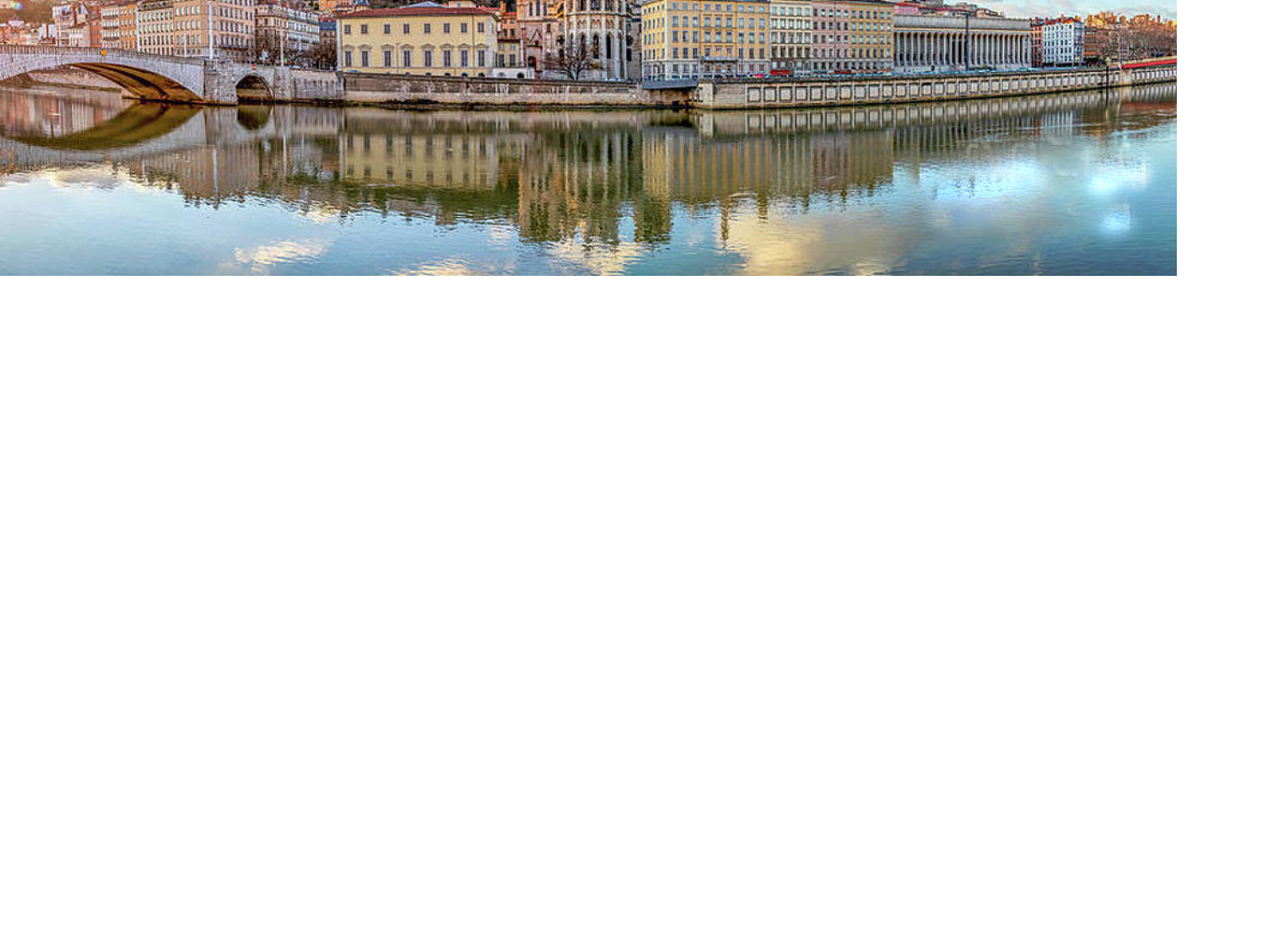
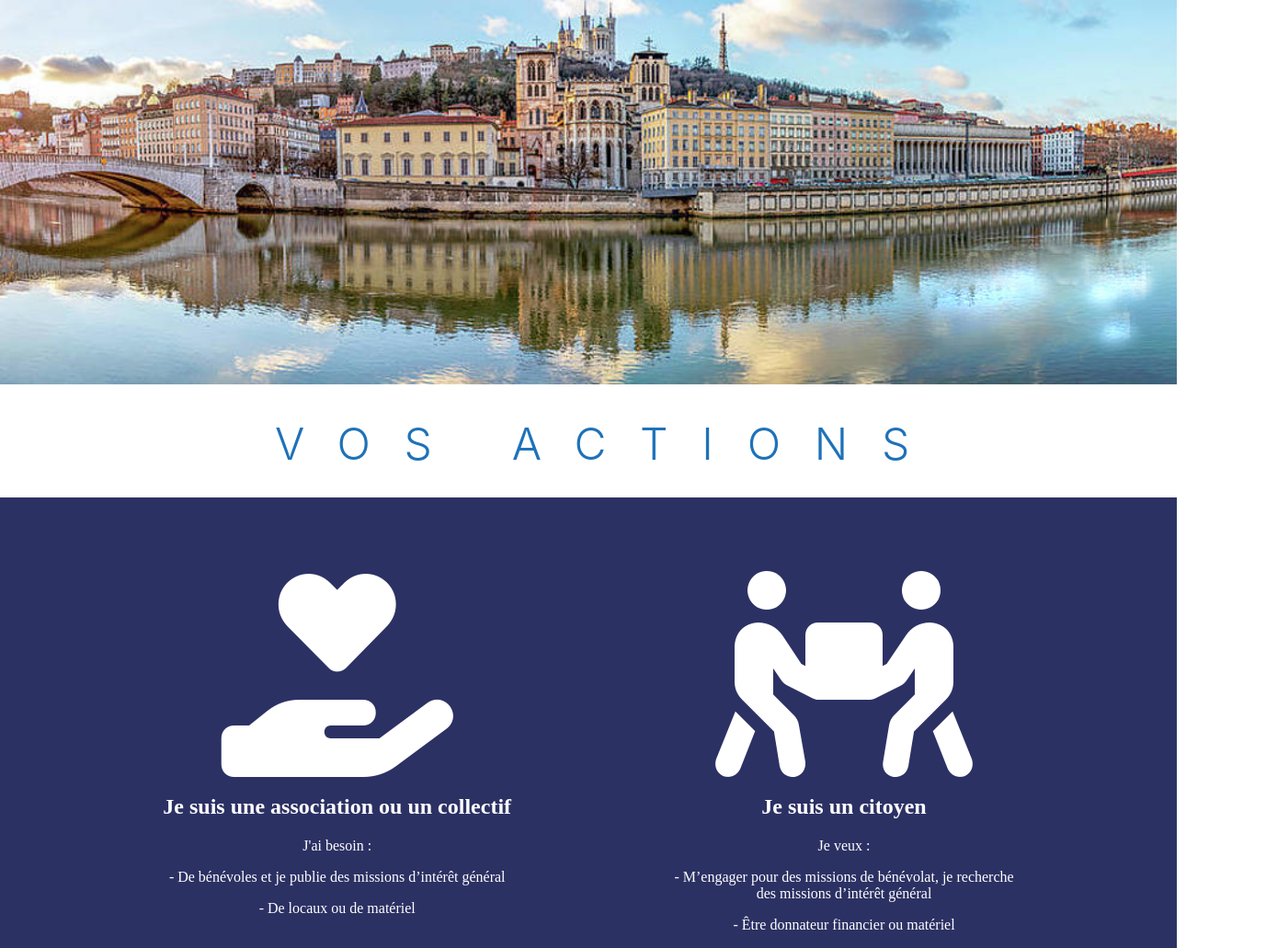
Before and after one commit to FabriqueNumeriquePau/projet-pro-agencesolidaire-groupe-2-priscille-khalil-straydine-sonia, a plain HTML site: page indexkhalil.html in a window 1280 px wide. Shown: the part 1132-2163 px from the top of the page at 92% size, 1377 px wide, since content can reach past the window. Before the commit the page ends 1432 px from the top, so only its background shows below. Drawn offline with Linux system fonts and the light colour scheme.

Commit message:
Vos Action

```diff
--- a/indexkhalil.html
+++ b/indexkhalil.html
@@ -17,7 +17,7 @@
     <img class="nid2" src="./image/nid2.png" alt="nid">
 
     <div class="leshexagones">
-        <div class="hexagon" ><a href=""><img src="./image/sante.png" alt="santé"></a>
+        <div class="hexagon"><a href=""><img src="./image/sante.png" alt="santé"></a>
             <p>SANTÉ</p>
         </div>
         <div class="hexagon1"><a href=""><img src="./image/social.png" alt="social"></a>
@@ -32,5 +32,25 @@
     <img class="lyon" src="./image/lyon.jpg" alt="lyon">
 
     <h1>VOS ACTIONS</h1>
+    <div class="actions">
+        <div class="sousaction">
+        <i class="fas fa-hand-holding-heart"></i>
+        <h2>Je suis une association ou un collectif</h2>
+        <p>J'ai besoin : </p>
+        <p>- De bénévoles et je publie des missions d’intérêt général</p>
+        <p>- De locaux ou de matériel</p>
+        </div>
+        <div class="sousaction">
+        <i class="fas fa-people-carry"></i>
+        <h2>Je suis un citoyen</h2>
+        <p> Je veux : </p>
+        <P>- M’engager pour des missions de bénévolat, je recherche</br>
+             des missions d’intérêt général</P>
+        <p>- Être donnateur financier ou matériel</p>
+        </div>
+    </div>
+
+    <script src="https://kit.fontawesome.com/1995bd8007.js" crossorigin="anonymous"></script>
+</body>
 
 </html>
--- a/style.css
+++ b/style.css
@@ -20,11 +20,11 @@ nav{
 }
 .icone .fa-user{
     color: white;
-    margin-top: 1.2em;
     position: absolute;
     right: 0;
-    margin-right: 11.4em;
-    margin-top: 4.2em;
+    margin-right: 7.3em;
+    margin-top: 3.1em;
+    font-size: 1.5em;
 }
 #video{
   margin-top: 1.2em;
--- a/stylekhalil.css
+++ b/stylekhalil.css
@@ -1,11 +1,11 @@
 body {
   margin: 0;
   padding: 0;
+  text-align: center;
 }
 
 
 h1 {
-position: absolute;
 width: 1325px;
 height: 54px;
 left: 52px;
@@ -22,13 +22,18 @@ color: #1E72B9;
 
 .nid1 {
   position: absolute;
-  top: 300px;
+  top: 30px;
+  left: 0;
+  height: 1000px;
+  z-index: -1;
 }
 
 .nid2 {
   position: absolute;
   right: 0;
-  top: 300px;
+  top: 30px;
+  height: 1000px;
+  z-index: -1;
 }
   .leshexagones {
     display: flex;
@@ -81,7 +86,29 @@ color: #1E72B9;
 /* l'image du bas */
 
   .lyon {
-    position: absolute;
+
     width: 100%;
     margin-top: 64px;
   }
+
+  /* Vos Actions */
+
+  .actions {
+    display: flex;
+    justify-content: space-evenly;
+    width: 100%;
+    background-color: #2C3164;
+    color: white;
+    padding-top: 5em;
+    text-align: center;
+  }
+
+  /* Les icones */
+
+  .fa-hand-holding-heart {
+    font-size: 14em;
+  }
+
+  .fa-people-carry {
+    font-size: 14em;
+  }
```
